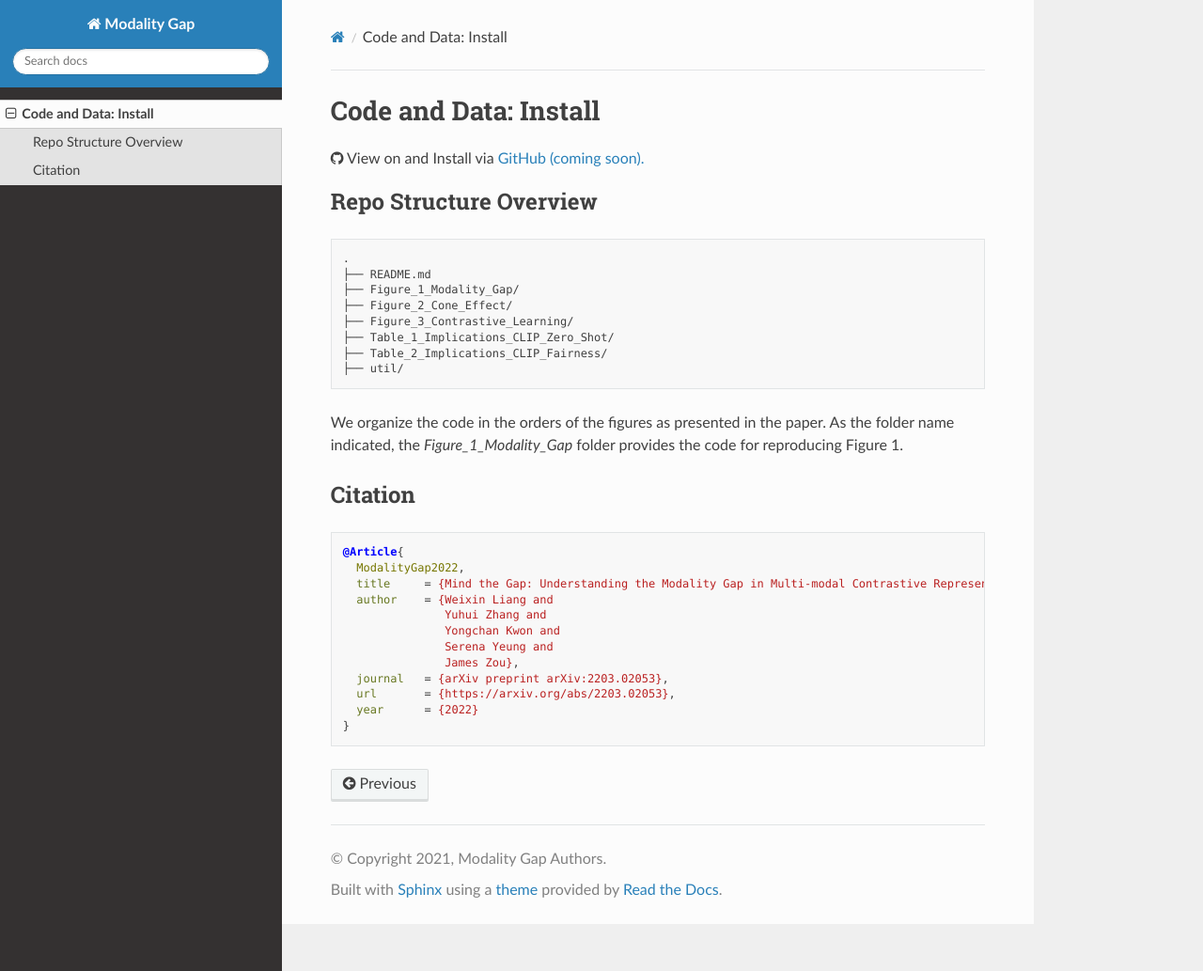
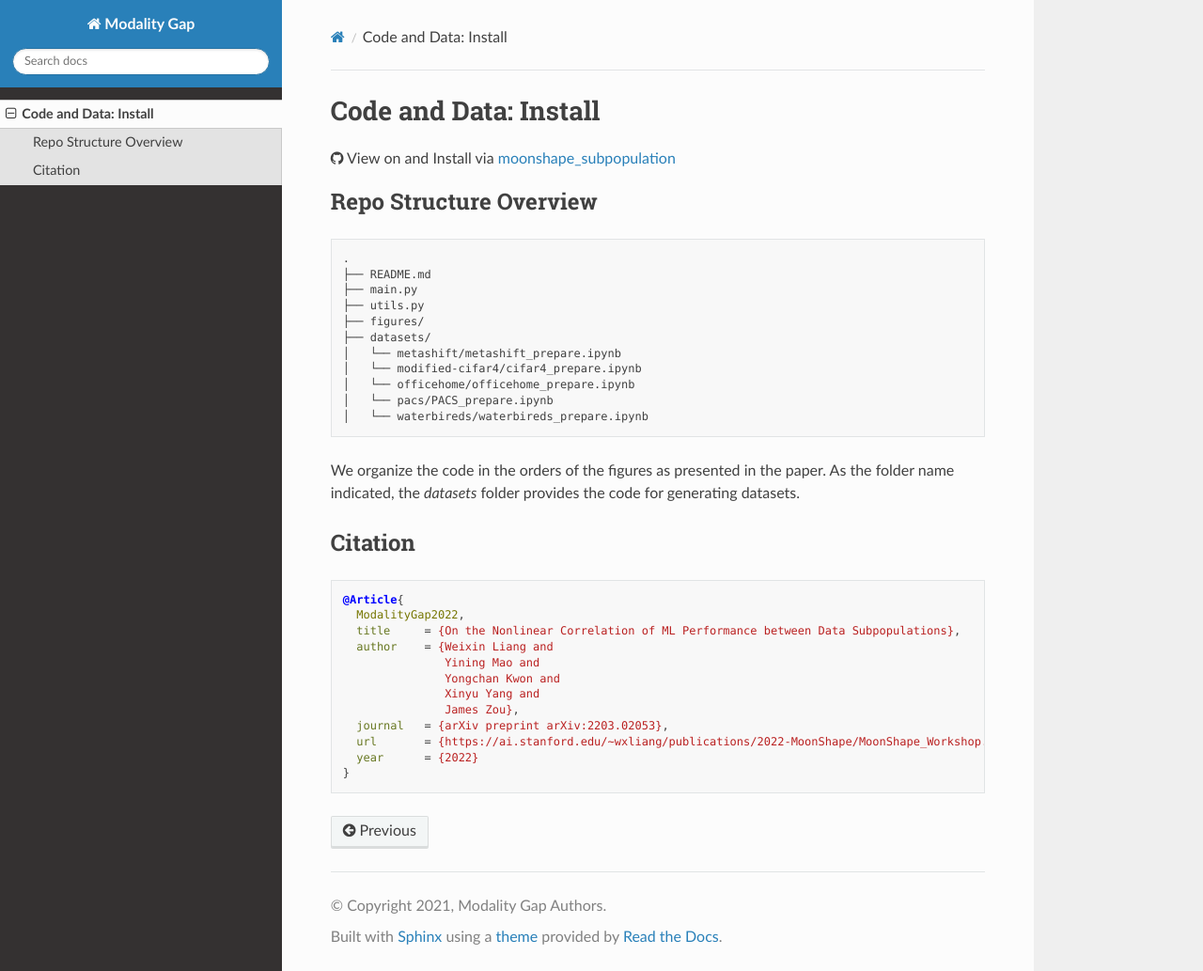
Before and after one commit to Weixin-Liang/MoonShape, a Sphinx documentation site: the page built from docs/sub_pages/install.rst, in a window 1280 px wide and 1033 px high. Shown: the whole window at 94% size. Built offline with Sphinx 7.4.7 and the Read the Docs theme 2.0.0, drawn with Linux system fonts in a browser that asks for light colours; nearby versions of some CDN libraries; library files that are not in the unit come from our copies.

Commit message:
update moonshape

```diff
--- a/docs/sub_pages/install.rst
+++ b/docs/sub_pages/install.rst
@@ -5,7 +5,7 @@ Code and Data: Install
 .. raw:: html
 
    <i class="fa fa-github"></i> View on and Install via <a
-   href="https://github.com/">GitHub (coming soon).</a>
+   href="https://anonymous.4open.science/r/moonshape_subpopulation/README.md">moonshape_subpopulation</a>
    <br /> <br />
 
 .. <i class="fa fa-github"></i> View on and Install via <a
@@ -21,16 +21,20 @@ Repo Structure Overview
 
    .
    ├── README.md
-   ├── Figure_1_Modality_Gap/
-   ├── Figure_2_Cone_Effect/
-   ├── Figure_3_Contrastive_Learning/
-   ├── Table_1_Implications_CLIP_Zero_Shot/
-   ├── Table_2_Implications_CLIP_Fairness/
-   ├── util/
+   ├── main.py
+   ├── utils.py
+   ├── figures/
+   ├── datasets/
+   │   └── metashift/metashift_prepare.ipynb
+   │   └── modified-cifar4/cifar4_prepare.ipynb
+   │   └── officehome/officehome_prepare.ipynb
+   │   └── pacs/PACS_prepare.ipynb
+   │   └── waterbireds/waterbireds_prepare.ipynb
+
 
 We organize the code in the orders of the figures as presented in the
-paper. As the folder name indicated, the `Figure_1_Modality_Gap`
-folder provides the code for reproducing Figure 1.
+paper. As the folder name indicated, the `datasets`
+folder provides the code for generating datasets.
 
 
 Citation
@@ -40,13 +44,13 @@ Citation
 
    @Article{
      ModalityGap2022,
-     title     = {Mind the Gap: Understanding the Modality Gap in Multi-modal Contrastive Representation Learning},
+     title     = {On the Nonlinear Correlation of ML Performance between Data Subpopulations},
      author    = {Weixin Liang and
-                  Yuhui Zhang and
+                  Yining Mao and
                   Yongchan Kwon and
-                  Serena Yeung and
+                  Xinyu Yang and
                   James Zou},
      journal   = {arXiv preprint arXiv:2203.02053},
-     url       = {https://arxiv.org/abs/2203.02053},
+     url       = {https://ai.stanford.edu/~wxliang/publications/2022-MoonShape/MoonShape_Workshop.pdf},
      year      = {2022}
    }
```
Also changed, not shown: docs/index.rst (+4 -4 lines).
